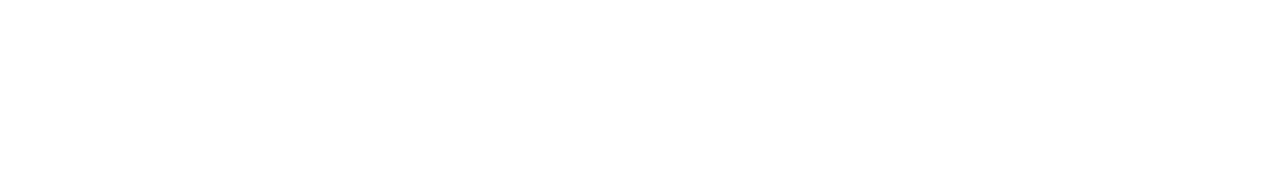
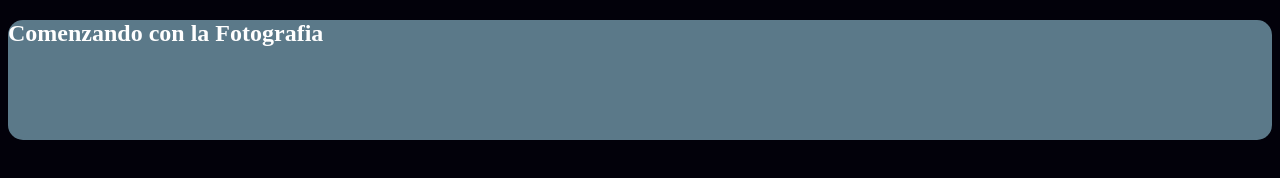
Before and after one commit to Gupir11/web_fotografia, a plain HTML site: page index.html in a window 1280 px wide. Drawn offline with Linux system fonts and the light colour scheme.

Commit message:
avance 1
creación de cabecera, inclusión de background en el body y cabecera.

```diff
--- /dev/null
+++ b/css/style.css
@@ -0,0 +1,16 @@
+@charset "utf-8";
+body {
+	background:#02010a;
+	}
+
+#cabecera{
+	width:100%;
+	height:120px;
+	background:#5b7989;
+	border-radius:15px;
+}
+h1{
+	text-align:left;
+	color:white;
+	text-shadow: 2px #02010a;
+}
--- a/index.html
+++ b/index.html
@@ -2,9 +2,15 @@
 <html>
 <head>
 <meta charset="utf-8">
+ <meta name="viewport" content="width=device-width, initial-scale=1, maximum-scale=1">
+ <meta name="Author" content="Guillermo Lugo">
+ <link rel="stylesheet" href="css/style.css">
 <title>web fotografia</title>
 </head>
+<body>
+<section id="cabecera">
 
-<body>
+<h1>Comenzando con la Fotografia</h1>
+</section>
 </body>
 </html>
```
